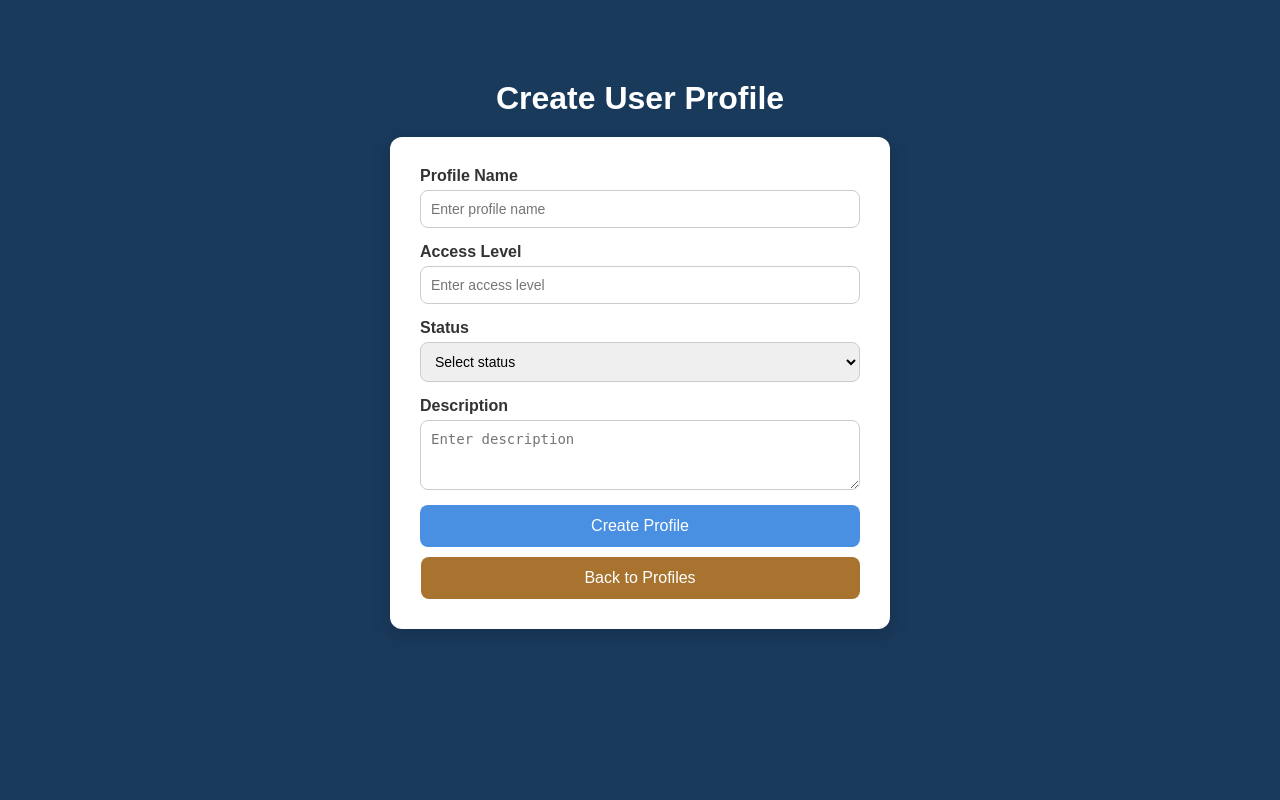
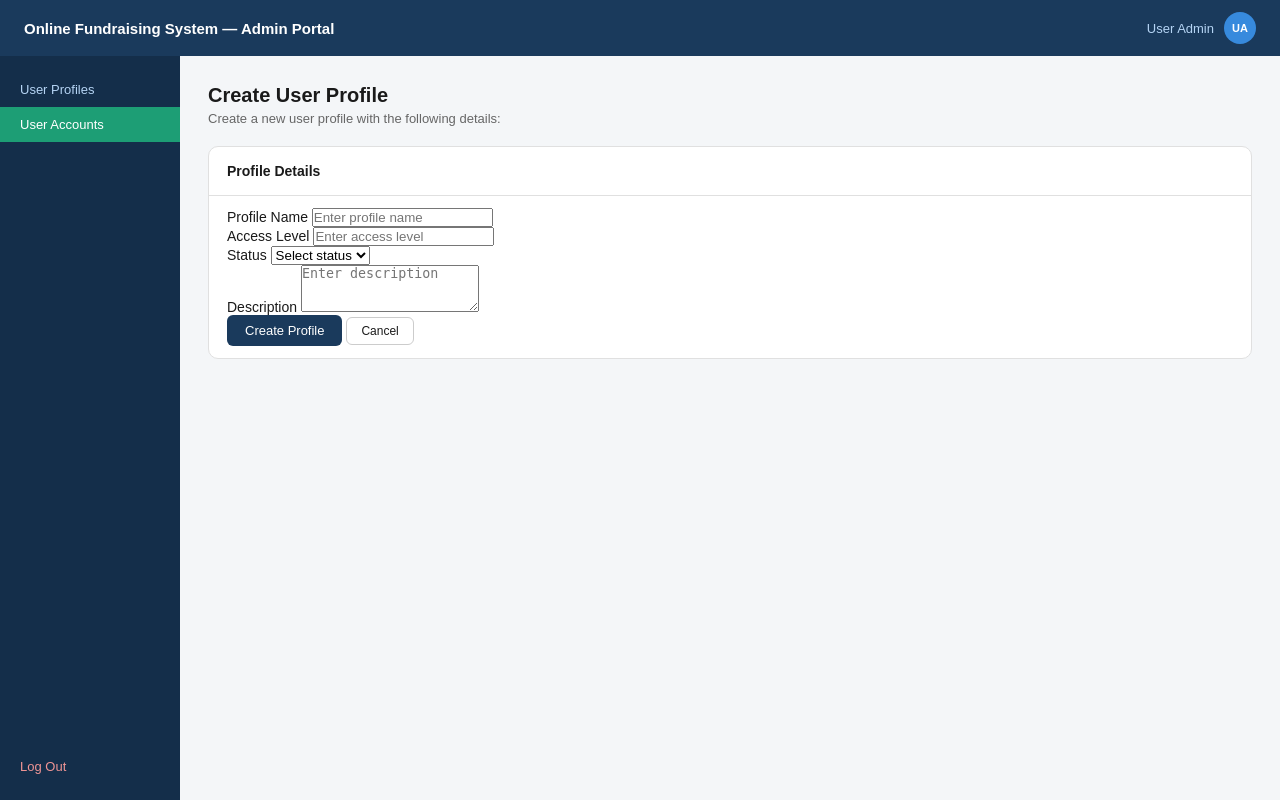
Before and after one commit to reallymeh/CSIT314-T01-gohelpme, a Flask app: page /admin/create_profile in a window 1280 px wide. Run offline with Flask 3, Linux system fonts and the light colour scheme.

Commit message:
EDIT: create user profile

```diff
--- a/static/css/styleCreateUserProfile.css
+++ /dev/null
@@ -1,94 +0,0 @@
-body {
-    font-family: Arial, sans-serif;
-    background-color:  #1a3a5c;
-    margin: 0;
-    padding: 0;
-}
-
-/* Center container */
-.container {
-    max-width: 500px;
-    margin: 80px auto;
-    text-align: center;
-    color: white;
-}
-
-h1 {
-    margin-bottom: 20px;
-}
-
-/* Form box */
-.box {
-    background: white;
-    padding: 30px;
-    border-radius: 12px;
-    box-shadow: 0px 5px 20px rgba(0,0,0,0.2);
-}
-
-/* Input group */
-.input-group {
-    display: flex;
-    flex-direction: column;
-    text-align: left;
-    margin-bottom: 15px;
-}
-
-.input-group label {
-    font-weight: bold;
-    margin-bottom: 5px;
-    color: #333;
-}
-
-.input-group input,
-.input-group textarea,
-.input-group select {
-    padding: 10px;
-    border-radius: 8px;
-    border: 1px solid #ccc;
-    font-size: 14px;
-}
-
-/* Button */
-.btn {
-    width: 100%;
-    padding: 12px;
-    background: #4a90e2;
-    color: white;
-    border: none;
-    border-radius: 8px;
-    font-size: 16px;
-    cursor: pointer;
-}
-
-.btn:hover {
-    background: #357ABD;
-}
-
-/* Message */
-.message {
-    padding: 10px;
-    border-radius: 8px;
-    margin-bottom: 15px;
-}
-
-.message.success {
-    background: #dff5e7;
-    color: #176b36;
-}
-
-.message.error {
-    background: #ffe0e0;
-    color: #b00020;
-}
-
-a.btn {
-    width: 415px;
-    display: inline-block;
-    text-decoration: none;
-    text-align: center;
-    margin-top: 10px;
-    background-color: rgb(168, 115, 46);
-}
-a.btn:hover {
-    background: rgb(168, 135, 91);
-}
--- a/templates/UserAdminCreateUserProfile.html
+++ b/templates/UserAdminCreateUserProfile.html
@@ -1,23 +1,36 @@
 <!DOCTYPE html>
-<html>
-<head>
-    <title>Create Profile</title>
-    <link rel="stylesheet" href="{{ url_for('static', filename='css/styleCreateUserProfile.css') }}">
+<html lang="en"><head>
+    <meta charset="UTF-8">
+    <meta name="viewport" content="width=device-width, initial-scale=1.0">
+    <title>Update User Account — Admin Portal</title>
+    <link rel="stylesheet" href="{{ url_for('static', filename='css/styles.css') }}">
 </head>
 <body>
+    <div class="topbar">
+        <span class="topbar-logo">Online Fundraising System — Admin Portal</span>
+        <div class="topbar-user">
+            <span id="admin-name">User Admin</span>
+            <div class="avatar">UA</div>
+        </div>
+    </div>
 
-<div class="container">
+    <div class="layout">
+         <div class="sidebar">
+            <a href="/admin/userprofile" class="nav-item">User Profiles</a>
+            <a href="/admin/useraccounts" class="nav-item active">User Accounts</a>
+            <a href="#" class="nav-item logout">Log Out</a>
+        </div>
+        <div class="main">
+            <div class="page-title">Create User Profile</div>
+            <div class="page-sub">Create a new user profile with the following details:</div>
 
-    <h1>Create User Profile</h1>
+            <div class="profile-card update-form-wrapper">
+                <div class="card-top">
+                    <div class="card-name">Profile Details</div>
+                </div>
 
-    {% if message %}
-    <p class="message {{ message_type }}">{{ message }}</p>
-    {% endif %}
-
-    <div class="box">
-        <form method="POST" action="{{ url_for('admin_view_profile.create_user_profile') }}">
-
-            <div class="input-group">
+                <div class="card-body">
+                    <div class="form-group">
                         <label>Profile Name</label>
                         <input type="text" name="name" placeholder="Enter profile name" required>
                     </div>
@@ -38,23 +51,68 @@
 
                     <div class="input-group">
                       <label>Description</label>
-                <textarea name="description" rows="3" placeholder="Enter description"></textarea>
+                      <textarea name="description" rows="3" placeholder="Enter description" required></textarea>
                    </div>
 
-            <button type="submit" class="btn">Create Profile</button>
-            <a href="{{ url_for('admin_view_profile.user_profile_list') }}" class="btn">
-                  Back to Profiles
-            </a>
-        </form>
+                   <div class="form-actions">
+                        <button class="btn-primary" onclick="createProfile()">Create Profile</button>
+                        <button class="act-btn" onclick="window.location.href='/admin/userprofile'">Cancel</button>
+                    </div>
+
+                    <div id="message" class="message-box"></div>
+                </div>
+            </div>
         </div>
 
     </div>
 
+
+</div>
+
 <script>
-setTimeout(function() {
-    var msg = document.querySelector(".message");
-    if (msg) msg.style.display = "none";
-}, 3000);
+    function createProfile() {
+        const name = document.querySelector('input[name="name"]').value;
+        const accessLevel = document.querySelector('input[name="access_level"]').value;
+        const status = document.querySelector('select[name="status"]').value;
+        const description = document.querySelector('textarea[name="description"]').value;
+        const messageBox = document.getElementById('message');
+
+         if (!name || !accessLevel || !status || !description) {
+            messageBox.style.color = "#A32D2D"; // Red error color
+            messageBox.innerText = "Error: All fields are required.";
+            return;
+        }
+
+        if (accessLevel < 1 || accessLevel > 4) {
+            messageBox.style.color = "#A32D2D"; // Red error color
+            messageBox.innerText = "Error: Access Level must be between 1 and 4.";
+            return;
+        }
+
+
+        const payload = {
+            name: name,
+            access: accessLevel,
+            status: status,
+            description: description
+        };
+
+        fetch('/admin/create_profile', {
+            method: 'POST',
+            headers: {
+                'Content-Type': 'application/json'
+            },
+            body: JSON.stringify(payload)
+        })
+        .then(response => response.json())
+        .then(data => {
+            alert(data.message);     // Show success or fail message
+                    location.reload();       // Refresh the page to update the list
+                })
+                .catch(() => {
+                    alert("Something went wrong!");
+                });
+    }
 </script>
 
 </body>
--- a/users/boundary/useradminb.py
+++ b/users/boundary/useradminb.py
@@ -1,3 +1,4 @@
+
 from users.entity.user import User
 from users.entity.userprofile import UserProfile
 
@@ -46,24 +47,18 @@ def user_profile_list():
 class CreateUserProfile:
     def __init__(self):
         self.controller = CreateUserProfileController()
-    def clickCreate(self):
-        name = request.form['name'].strip()
-        access_levels = int(request.form['access_level'])
-        statuses = int(request.form['status'])
-        descriptions = request.form['description']
-        return self.controller.createUserProfile(name, access_levels, statuses, descriptions)
+
+    def clickCreate(self,name, access_levels, statuses, descriptions):
+       if self.controller.createUserProfile(name, access_levels, statuses, descriptions):
+           return self.displaySuccess()
+       else:
+            return self.displayError()
+
     def displayError(self):
-        return render_template(
-            'UserAdminCreateUserProfile.html',
-            message='Profile already exists or could not be created.',
-            message_type='error'
-        )
+        return 'Failed to create profile. Please check the input and try again.'
+
     def displaySuccess(self):
-        return render_template(
-            'UserAdminCreateUserProfile.html',
-            message='Profile created successfully.',
-            message_type='success'
-        )
+        return 'Profile created successfully!'
 
 create_profile = CreateUserProfile()
 
@@ -71,12 +66,20 @@ create_profile = CreateUserProfile()
 def show_create_profile():
     return render_template('UserAdminCreateUserProfile.html')
 
-@admin_profiles_bp.route('/create_profile', methods=['POST'])
+@admin_profiles_bp.route('/create_profile', methods=['POST'])# url will be .../admin/create_profile
 def create_user_profile():
-    if create_profile.clickCreate():
-        return create_profile.displaySuccess()
-    else:
-        return create_profile.displayError()
+    data = request.get_json()
+    name = data.get('name', '').strip()
+    access_level = int(data.get('access'))
+    status = int(data.get('status'))
+    description = data.get('description', '')
+    message = create_profile.clickCreate(name, access_level, status, description)
+    if UserProfile.userProfileExists(name):
+        return jsonify({
+            "success": False,
+            "message": "User profile already exists."
+        }), 400
+    return jsonify({'message': message})
 
 # Update profile
 @admin_profiles_bp.route('/updateprofile/<profile_id>', methods=['GET']) # url will be .../admin/updateprofile/<profile_id>
--- a/users/control/useradminc.py
+++ b/users/control/useradminc.py
@@ -13,7 +13,9 @@ class DisplayUserProfileController:
 class CreateUserProfileController:
     def createUserProfile(self, name:str, access_levels:int, statuses:int, descriptions:str) -> bool:
         return UserProfile.createUserProfile(name, access_levels, statuses, descriptions)
-        return getUserProfile()
+
+    def userProfileExists(self, name:str) -> bool:
+        return UserProfile.userProfileExists(name)
 
 @dataclass
 class UpdateUserProfileController:
```
Lines whose indentation alone changed are shown as unchanged.
